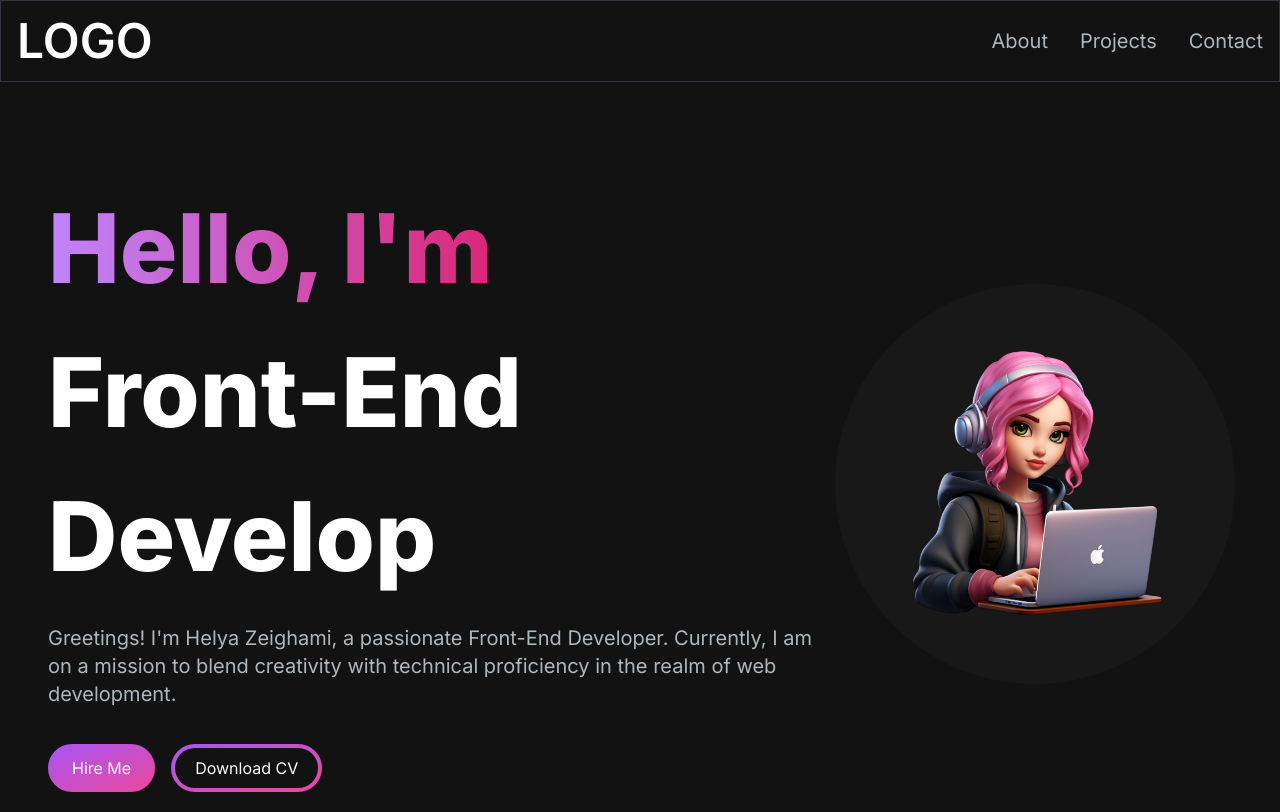
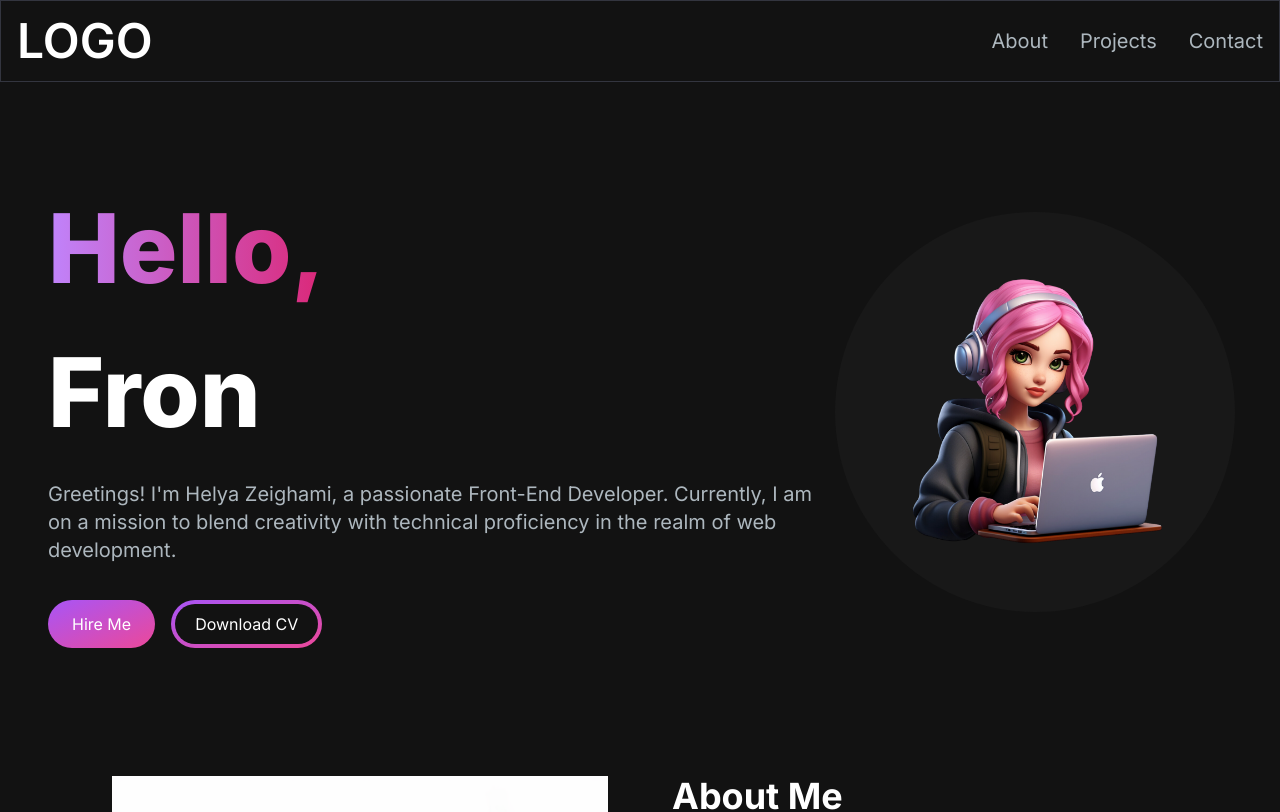
Before and after one commit to Helya-zeighami/nextjs-portfolio-main, a Next.js app: page / in a window 1280 px wide. Shown: the top 812 px of the page. Built offline with nearby package versions, Linux system fonts and the light colour scheme.

Commit message:
new components

```diff
--- a/src/app/components/AboutSection.jsx
+++ b/src/app/components/AboutSection.jsx
@@ -55,7 +55,7 @@ const AboutSection = () => {
   return (
     <section className="text-white" id="about">
       <div className="md:grid md:grid-cols-2 gap-8 items-center py-8 px-4 xl:gap-16 sm:py-16 xl:px-16">
-        <Image src="/images/about-image.png" width={500} height={500} />
+        <Image src="/images/about-image.png" width={500} height={500} alt="" />
         <div className="mt-4 md:mt-0 text-left flex flex-col h-full">
           <h2 className="text-4xl font-bold text-white mb-4">About Me</h2>
           <p className="text-base lg:text-lg">
@@ -69,22 +69,19 @@ const AboutSection = () => {
               selectTab={() => handleTabChange("skills")}
               active={tab === "skills"}
             >
-              {" "}
-              Skills{" "}
+              Skills
             </TabButton>
             <TabButton
               selectTab={() => handleTabChange("education")}
               active={tab === "education"}
             >
-              {" "}
-              Education{" "}
+              Education
             </TabButton>
             <TabButton
               selectTab={() => handleTabChange("certifications")}
               active={tab === "certifications"}
             >
-              {" "}
-              Certifications{" "}
+              Certifications
             </TabButton>
           </div>
           <div className="mt-8">
--- a/src/app/components/EmailSection.jsx
+++ b/src/app/components/EmailSection.jsx
@@ -56,7 +56,7 @@ const EmailSection = () => {
         </p>
         <div className="socials flex flex-row gap-2">
           <a href="https://github.com/Helya-zeighami">
-            <Image src={GithubIcon} alt="Github Icon" />
+            <Image src={GithubIcon} alt="Github Icon"/>
           </a>
           <a href="https://www.linkedin.com/in/helya-zeighami/">
             <Image src={LinkedinIcon} alt="Linkedin Icon" />
--- a/src/app/components/HeroSection.jsx
+++ b/src/app/components/HeroSection.jsx
@@ -17,11 +17,11 @@ const HeroSection = () => {
         >
           <h1 className="text-white mb-4 text-4xl sm:text-5xl lg:text-8xl lg:leading-normal font-extrabold">
             <span className="text-transparent bg-clip-text bg-gradient-to-r from-primary-400 to-secondary-600">
-              Hello, I&apos;m{" "}
+              Hello,
             </span>
             <br></br>
             <TypeAnimation
-              sequence={["Helya", 1000, "Front-End Developer"]}
+              sequence={["I'm Helya", 1000, "Front-End Developer"]}
               wrapper="span"
               speed={50}
               repeat={Infinity}
```
Also changed, not shown: 1 other file (tests, documents, lock files or other folders).
